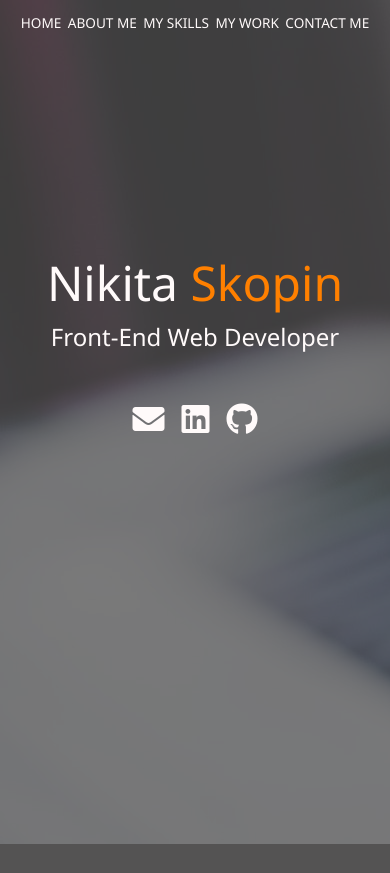
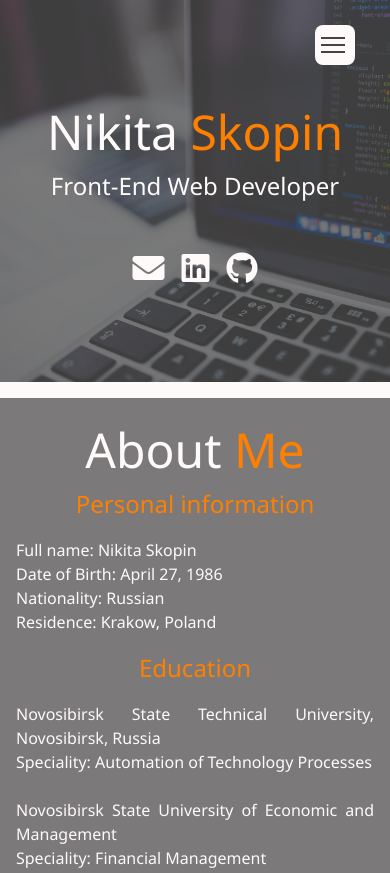
Before and after one commit to NikSkopin/portfolio_page, a website: page dist/index.html in a window 390 px wide. Shown: the top 873 px of the page. Drawn offline with nearby package versions, Linux system fonts and the light colour scheme.

Commit message:
navigation for mobile screens, fixed height bug

```diff
--- a/scss/_mobile.scss
+++ b/scss/_mobile.scss
@@ -1,20 +1,10 @@
 //Tablets & Small Laptops
 @include mediaMd {
-    nav {
-
-        .menu-nav {
-            width: 75%;
-            margin: 0 auto;
-        }
-
-        .nav-item {
-            font-size: 1.2rem;
-        }
-    }
 
     h1, h2, h3 {
         &.lg-heading {
             font-size: 4rem;
+            margin-top: 0;
         }
         &.sm-heading {
             margin-bottom: 4rem;
@@ -25,12 +15,9 @@
         text-align: left;
     }
 
-    .section-wrapper-work {
-        text-align: left;
-    }
-
     .container {
-        padding: 4rem;
+        margin-bottom: 10px;
+        padding: 10vh 4rem;
     }
 
     .projects {
@@ -60,6 +47,12 @@
         }
     }
 
+    .contact {
+        .container {
+            margin-bottom: 0;
+        }
+    }
+
 
 
 }
@@ -76,12 +69,11 @@
     }
 
     .section-wrapper {
-        position: relative;
+        text-align: left;
     }
 
     .container {
-        top: 2.5%;
-        margin-left: 40%;
+        margin: 1.25rem 0 1.25rem 40%;
         width: 60%;
         height: 95%;
         padding: 4rem;
@@ -93,25 +85,21 @@
         }
     }
 
-    nav {
+    .openNav {
+        display: none;
+    }
+
+    .overlay {
         position: fixed;
         height: 100vh;
         width: 40%;
         padding: 0;
-        z-index: 2;
-
-        &:after {
-            display: none;
-        }
+        background-color:$primary-color;
     }
 
-    .menu-nav {
-        position: absolute;
-        top: 30%;
-        height: 40%;
-        padding: 0;
-        flex-flow: column;
-        justify-content: center;
+    .overlay-content {
+        margin-top: 0;
+        top: 20%;
     }
 
     .nav-item {
@@ -127,10 +115,14 @@
         }
     }
 
+    .overlay .closebtn {
+        display: none;
+    }
+
+
     main {
         .icons {
             a {
-
                 &:hover {
                     color: $accent-color;
                     @include easeOut;
@@ -138,24 +130,12 @@
             }
         }
 
-        &#home {
-            background-image: none;
-
-            .container {
-                background-image: $home-image;
-                @include background;
-            }
-
+        .container {
+            margin-top: 0;
+            height: 100vh;
+            padding-top: 12rem;
         }
 
-    }
-
-    .section-wrapper{
-        text-align: left;
-    }
-
-    .section-wrapper-work {
-        text-align: left;
     }
 
 
@@ -174,7 +154,6 @@
 
         }
 
-
         &-preview {
             flex: 1;
         }
@@ -186,7 +165,6 @@
             align-items: center;
             justify-content: space-between;
         }
-
 
         .btn {
             display: inline;
@@ -218,6 +196,10 @@
     }
 
     #contact {
+        .container {
+            margin-bottom: 0;
+            height: 100vh;
+        }
         .icons {
             a {
                 font-size: 2rem;
--- a/scss/main.scss
+++ b/scss/main.scss
@@ -46,21 +46,18 @@ a {
 
 
 .section-wrapper {
-    height: 100vh;
     text-align: center;
 }
 
-.section-wrapper-work {
-    min-height: 100vh;
-    text-align: center;
-}
 
 .container {
     position: relative;
     width: 100%;
     height: 100%;
-    padding: 2rem;
+    padding: 1rem;
     z-index: 1;
+    margin-bottom: 1rem;
+
 
     &:after {
         content: '';
@@ -76,65 +73,92 @@ a {
       }
 }
 
-nav {
-    position: relative;
-    width: 100%;
-    padding: 0.8rem;
+// navigation
+.openNav {
+    width: 40px;
+    height: 40px;
+    position: absolute;
+    top: 25px;
+    right: 35px;
+    z-index: 2;
+    border: none;
+    background-color: $primary-color;
+    border-radius: 8px;
 
-
-    &:after {
-        content: '';
-        position: absolute;
-        width: 100%;
-        height: 100%;
-        top: 0;
-        left: 0;
-        right: 0;
-        bottom: 0;
-        background-color: rgba($secondary-color,$background-opacity);
-        z-index: 0;
-      }
-
-}
-
-.menu-nav {
-    list-style: none;
-    width: 100%;
-    margin: 0;
-    padding-right: 0.5rem;
-    padding-left: 0.5rem;
-    display: flex;
-    flex-flow: row;
-    justify-content: space-between;
-    text-align: center;
+    span {
+        height: 2px;
+        width: 24px;
+        margin: 5px 0;
+        display: block;
+        background-color: $secondary-color;
+    }
 }
 
 .nav-item {
     text-transform: uppercase;
-    font-size: 0.85rem;
+    list-style: none;
+    padding: 0.5rem;
+    font-size: 1rem;
+    color: #818181;
     z-index: 1;
-
+    transition: 0.3s;
 }
 
 .nav-link {
     color: $primary-color;
 }
 
+.overlay {
+    height: 0;
+    width: 100%;
+    position: fixed;
+    z-index: 10;
+    left: 0;
+    top: 0;
+    background-color: rgba(0,0,0, 0.9);
+    overflow-x: hidden;
+    // transition: 0.5s;
+}
 
 
+.overlay-content {
+    padding-left: 0;
+    position: relative;
+    top: 25%;
+    width: 100%;
+    text-align: center;
+    margin-top: 30px;
+}
+
+
+.overlay .closebtn {
+    position: absolute;
+    top: 20px;
+    right: 45px;
+    font-size: 30px;
+    color: $primary-color;
+}
+
 main {
+    background-image: $home-image;
+    z-index: 1;
+
+    .container {
+        padding-top: 6rem;
+        padding-bottom: 6rem;
+        background-image: $home-image;
+        @include background;
+    }
+
+    span {
+        z-index: 10;
+        color: #fff;
+    }
+
     .icons {
         a {
             color: $primary-color;
             padding: 0.4rem;
-        }
-    }
-
-    &#home {
-        background-image: $home-image;
-        z-index: 1;
-        h1 {
-            margin-top: 20vh;
         }
     }
 }
@@ -170,6 +194,8 @@ main {
     .container {
         background-image: $contact-image;
         @include background;
+        margin-bottom: 0;
+
     }
 
     .icons {
```
Also changed, not shown: dist/css/main.css, dist/index.html, dist/js/main.js, 1 other file.
